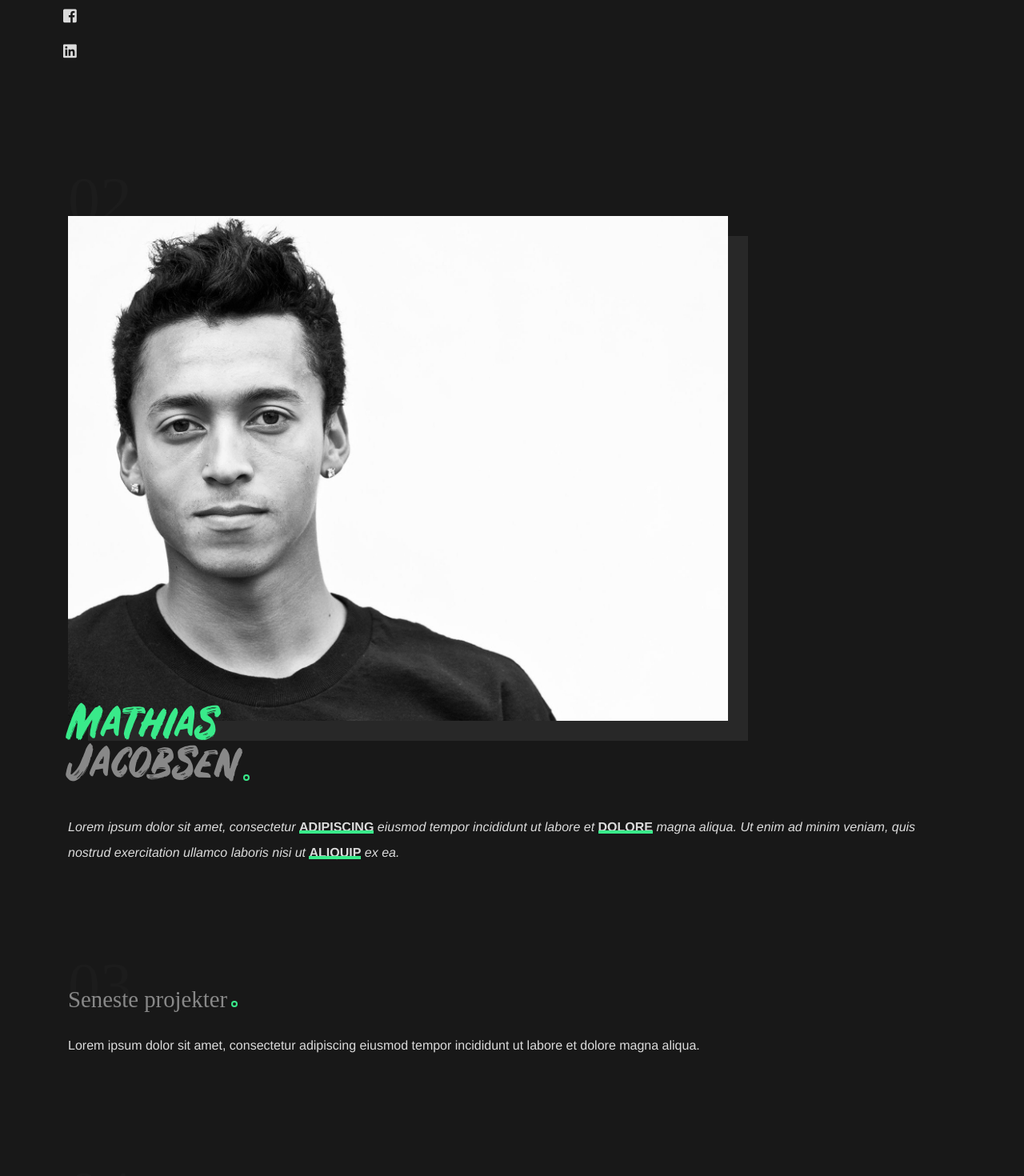
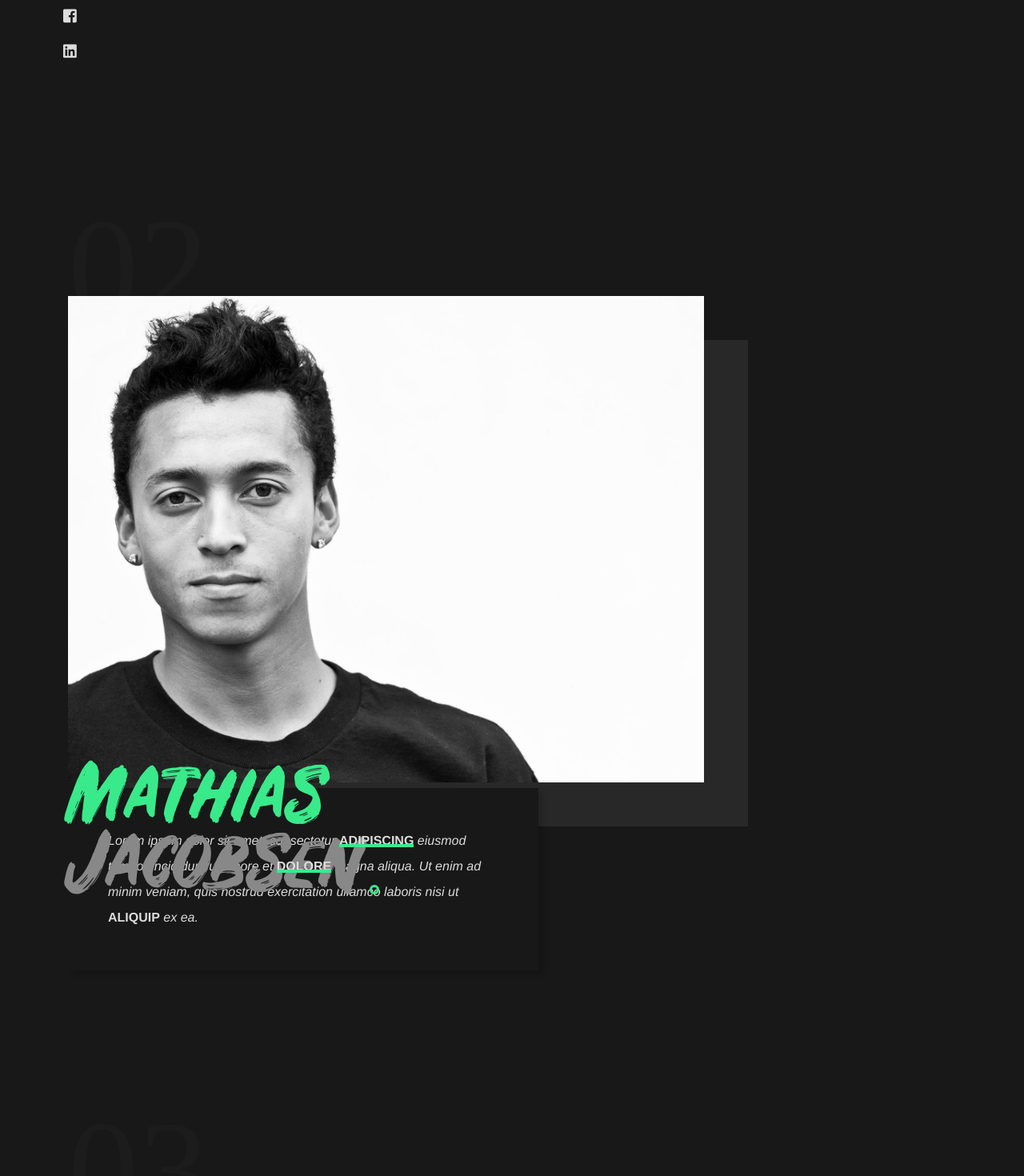
Before and after one commit to Mathias95/boot-port, a Vue app: page / in a window 1280 px wide. Shown: the part 680-2150 px from the top of the page at 80% size. Built offline with nearby package versions, Linux system fonts and the light colour scheme; a web font is replaced by a local one.

Commit message:
style changes

```diff
--- a/package.json
+++ b/package.json
@@ -13,6 +13,7 @@
     "popper.js": "^1.14.4",
     "vue": "^2.5.17",
     "vue-burger-menu": "^1.0.8",
+    "vue-owl-carousel": "^2.0.3",
     "vue-router": "^3.0.1"
   },
   "devDependencies": {
--- a/src/assets/scss/2-base/_thypography.scss
+++ b/src/assets/scss/2-base/_thypography.scss
@@ -132,9 +132,38 @@
     .banner-heading{
         font-size: 5.5rem;
     }
-}
 
-@media (min-width: 992px) {
+    .profile-headline{
+        font-size: 6rem;
+        line-height: 5.3125rem;
+        span{
+            &::after{
+                content: "";
+                height: 0.75rem;
+                width: 0.75rem;
+                border-radius: 50%;
+                border: 0.1875rem solid $main-green-color;
+                position: absolute;
+                bottom: 0.9375rem;
+                margin-left: 0.625rem;
+            }
+        }
+    }
+
+    .main-headline{
+        font-size: 2.8rem;
+    }
+
+    .headline-dot{
+        font-size: 2.8rem;
+        &::after{
+            height: 0.75rem;
+            width: 0.75rem;
+            border: 0.1875rem solid $main-green-color;
+            bottom: 0.75rem;
+            margin-left: 0.625rem;
+        }
+    }
 
 }
 
--- a/src/assets/scss/3-components/_footer.scss
+++ b/src/assets/scss/3-components/_footer.scss
@@ -68,3 +68,37 @@
         border-bottom: 0.0625rem solid #505050;
     }
 }
+
+@media only screen and (min-width:768px) {
+
+    .contact{
+        padding-top: 15.625rem;
+    }
+
+    .contact-text-wrapper{
+        width: 75%;
+        margin-bottom: 3.125rem;
+        h2{
+            &::before{
+                font-size: 11rem;
+            }
+            span{
+                &::after{
+                    content: "";
+                    height: 0.5rem;
+                }
+            }
+        }
+        p{
+            max-width: 75%;
+        }
+    }
+
+    .mail-wrapper{
+        padding: 3.125rem;
+        h3{
+            font-size: 1.5rem;
+            margin-bottom: 1.875rem;
+        }
+    }
+}
--- a/src/assets/scss/3-components/_header.scss
+++ b/src/assets/scss/3-components/_header.scss
@@ -114,7 +114,7 @@
     right: 100%;
   }
 	&:hover{
-    font-weight: bold;
+    font-weight: 400;
     color: $white-color !important;
 		&::after{
       content: "";
--- a/src/assets/scss/4-modules/_buttons.scss
+++ b/src/assets/scss/4-modules/_buttons.scss
@@ -12,22 +12,22 @@
 .button{
     &-main-btn{
         @extend %button;
-        min-width: 175px;
-        border: 2px solid $main-green-color;
+        min-width: 10.9375rem;
+        border: 0.125rem solid $main-green-color;
         display: inline-flex;
         justify-content: center;
         align-items: center;
         position: relative;
-        padding: 15px 25px;
+        padding: 0.9375rem 1.5625rem;
         &:hover{
             background-color: $main-green-color;
             color: $white-color !important;
         }
         &::before{
-            top: 6px;
+            top: 0.375rem;
             right: 0px;
             bottom: 0;
-            left: 6px;
+            left: 0.375rem;
             z-index: -1;
             content: "";
             background-color: $dark-grey-btn;
@@ -36,11 +36,11 @@
             position: absolute;
         }
         img{
-            width: 22px;
-            margin-left: 20px;
+            width: 1.375rem;
+            margin-left: 1.25rem;
         }
         i{
-            margin-left: 20px;
+            margin-left: 1.25rem;
             font-size: 1.1rem;
         }
     }
@@ -50,7 +50,7 @@
         display: inline-flex;
         align-items: center;
         img{
-            width: 22px;
+            width: 1.375rem;
             margin-left: 20px;
         }
     }
@@ -59,12 +59,12 @@
 @media only screen and (min-width:768px) {
     .button{
         &-main-btn{
-            border: 3px solid $main-green-color;
-            padding: 22px 42px;
-            font-size: 1.14rem;
+            border: 0.1875rem solid $main-green-color;
+            padding: 1.125rem 2.625rem;
+            font-size: 1rem;
             &::before{
-                top: 9px;
-                left: 9px;
+                top: 0.5625rem;
+                left: 0.5625rem;
             }
         }
     }
--- a/src/assets/scss/5-templates/_home.scss
+++ b/src/assets/scss/5-templates/_home.scss
@@ -21,10 +21,11 @@
         position: absolute;
         bottom: -5.3125rem;
     }
-    p{
-        margin-top: 6.875rem;
-        font-style: italic;
-    }
+}
+
+.profile-text{
+    margin-top: 6.875rem;
+    font-style: italic;
 }
 
 .profile-img-wrapper{
@@ -53,9 +54,9 @@
 }
 
 .projects-text-wrapper{
-    margin-bottom: 40px;
+    margin-bottom: 2.5rem;
     h2{
-        margin-bottom: 25px;
+        margin-bottom: 1.5625rem;
         &::before{
             content: "03";
             position: absolute;
@@ -177,3 +178,110 @@
         letter-spacing: 0.03125rem;
     }
 }
+
+@media only screen and (min-width:768px) {
+
+    .profile{
+        padding-top: 15.625rem;
+    }
+
+    .profile-text-wrapper{
+        &::before{
+            font-size: 11rem;
+            top: -2.1875rem;
+        }
+        h2{
+            position: absolute;
+            bottom: -9.6875rem;
+        }
+    }
+
+    .profile-text{
+        margin-top: 10.625rem;
+        background-color: $main-bg;
+        box-shadow: rgba(0, 0, 0, 0.15) 6px 6px 6px 0px;
+        padding: 3.125rem;
+        line-height: 2.8125rem;
+    }
+
+    .bg-frame{
+        top: 3.4375rem;
+        bottom: -3.4375rem;
+        left: 3.4375rem;
+        max-width: calc(100% - 3.4375rem);
+    }
+
+    .profile-img{
+        max-width: calc(100% - 3.4375rem);
+    }
+
+    .projects{
+        padding-top: 15.625rem;
+    }
+
+    .projects-text-wrapper{
+        h2{
+            &::before{
+                font-size: 11rem;
+            }
+        }
+        p{
+            max-width: 75%;
+        }
+    }
+
+    .skills{
+        padding-top: 15.625rem;
+    }
+
+    .skills-wrapper{
+        &::before{
+            font-size: 11rem;
+            top: -2.5rem;
+        }
+    }
+
+    .skills-text-wrapper{
+        p{
+            width: 75%;
+        }
+    }
+
+    .headline-bg-wrapper{
+        padding: 1.5625rem 1.25rem;
+        &:nth-child(2){
+            padding: 1.5625rem 40px 1.5625rem 1.25rem;
+            margin: 0.9375rem 0 1.5625rem 0;
+        }
+        h2{
+            span{
+                &::before{
+                    height: 0.5rem;
+                }
+            }
+        }
+    }
+}
+
+
+@media only screen and (min-width:1200px) {
+
+    .profile-text{
+        margin: 0;
+        width: 53%;
+    }
+
+    .skills-wrapper{
+        position: relative;
+        margin-bottom: 200px;
+    }
+
+    .skills-text-wrapper{
+        margin: 0;
+        position: absolute;
+        right: 0px;
+        bottom: 85px;
+        display: inline;
+        max-width: 53%;
+    }
+}
--- a/src/components/MainFooter.vue
+++ b/src/components/MainFooter.vue
@@ -16,7 +16,7 @@
         </div>
         <div class="mail-wrapper">
           <h3>mathiasrjacobsen@gmail.com</h3>
-          <a href="#" class="button button-main-btn">Smid en mail<i class="fab fa-telegram-plane"></i></a>
+          <a href="mailto:mathiasrjacobsen@gmail.com?Subject=Hello%20again" class="button button-main-btn">Smid en mail<i class="fab fa-telegram-plane"></i></a>
         </div>
       </div>
       <div class="empty-circle-small"></div>
--- a/src/views/Home.vue
+++ b/src/views/Home.vue
@@ -10,7 +10,9 @@
             <h2 class="profile-headline">Mathias <span>Jacobsen</span></h2>
           </div>
           <img class="green-x" src="" alt="">
-          <p class="main-text">Lorem ipsum dolor sit amet, consectetur <span class="uppercase-highlight">adipiscing</span> eiusmod tempor incididunt ut labore et <span class="uppercase-highlight">dolore</span> magna aliqua. Ut enim ad minim veniam, quis nostrud exercitation ullamco laboris nisi ut <span class="uppercase-highlight">aliquip</span> ex ea.</p>
+          <div class="profile-text">
+            <p class="main-text">Lorem ipsum dolor sit amet, consectetur <span class="uppercase-highlight">adipiscing</span> eiusmod tempor incididunt ut labore et <span class="uppercase-highlight">dolore</span> magna aliqua. Ut enim ad minim veniam, quis nostrud exercitation ullamco laboris nisi ut <span class="uppercase-highlight">aliquip</span> ex ea.</p>
+          </div>
         </div>
       </div>
     </section>
@@ -40,7 +42,7 @@
           </div>
           <div class="skills-text-wrapper">
             <div class="headline-bg-wrapper">
-              <h2 class="main-headline">Solve big <span>problems</span> &amp;</h2>
+              <h2 class="main-headline">Solve big <span>problems</span> and</h2>
             </div>
             <div class="headline-bg-wrapper">
               <h2 class="headline-dot">in just five days</h2>
```
Also changed, not shown: 1 other file (tests, documents, lock files or other folders).
